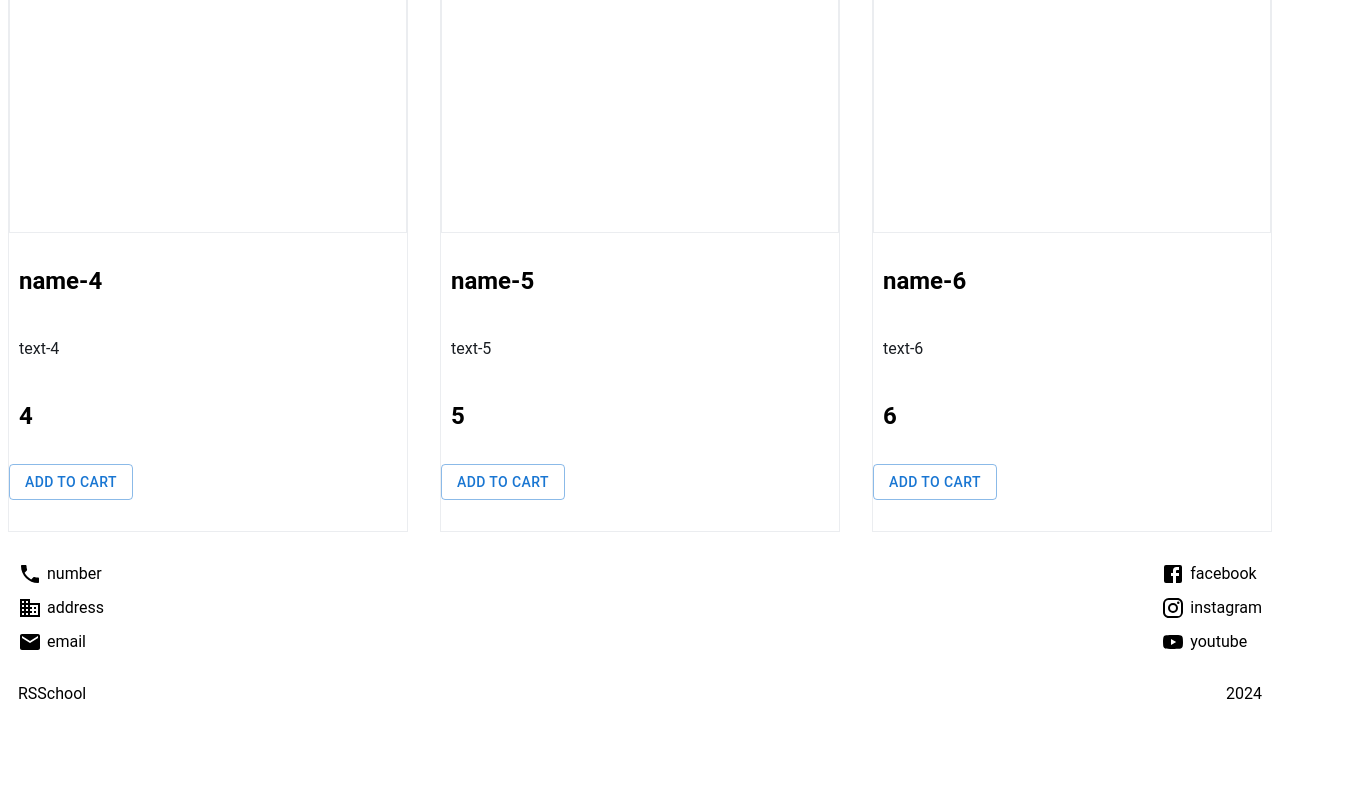
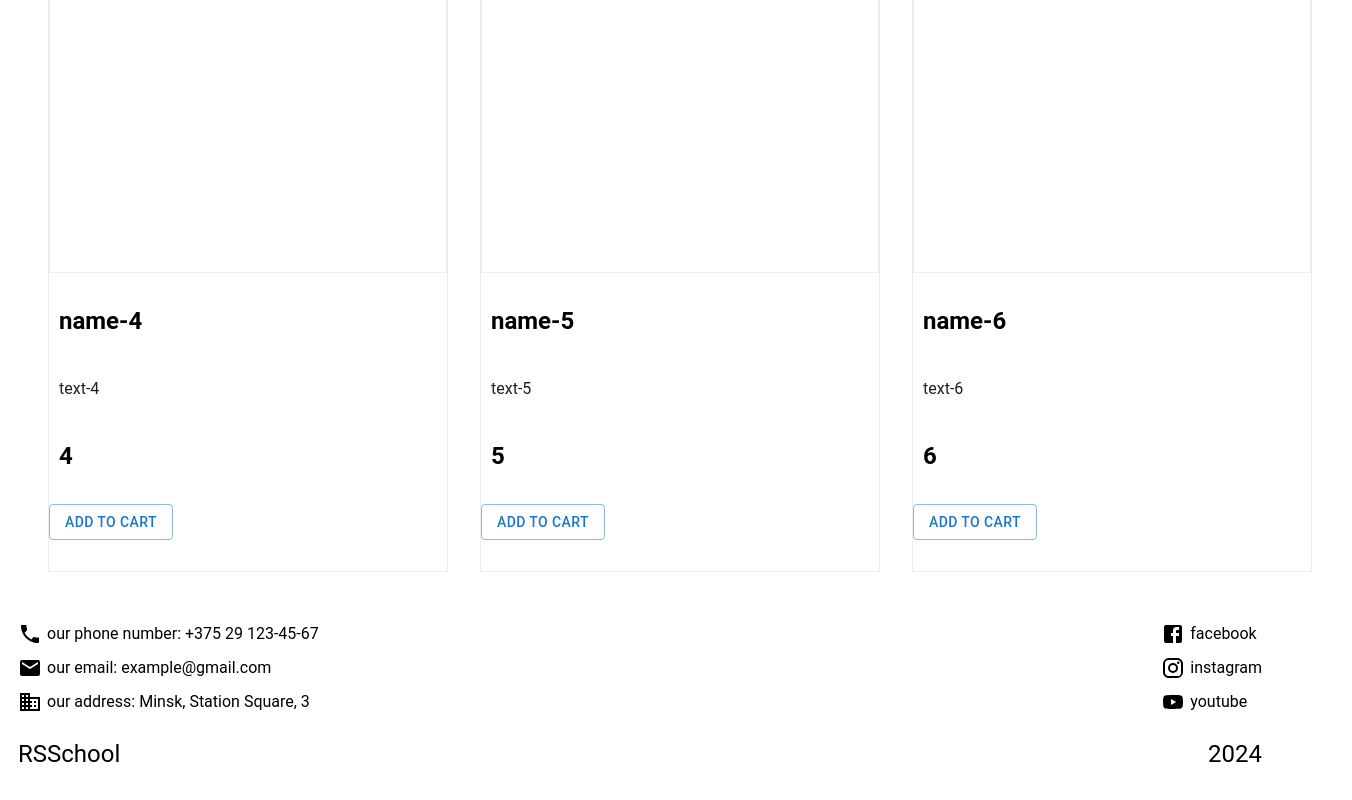
Before and after one commit to maybe-skiFF/eCommerce-Application, a React (Vite) app: page / in a window 1280 px wide. Shown: the part 1121-1921 px from the top of the page, 1352 px wide, since content can reach past the window. Before the commit the page ends 1863 px from the top, so only its background shows below. Built offline with nearby package versions, Linux system fonts and the light colour scheme.

Commit message:
feat: add footer info

```diff
--- a/src/App.css
+++ b/src/App.css
@@ -4,7 +4,6 @@
 
 #root {
   width: 100%;
-  max-width: 1280px;
   margin: 0 auto;
   padding: 0;
   box-sizing: border-box;
--- a/src/components/pages/MainPage/Footer/Footer.scss
+++ b/src/components/pages/MainPage/Footer/Footer.scss
@@ -4,8 +4,9 @@
 }
 
 .footer {
+  box-sizing: border-box;
+  margin: 0 auto;
   padding: 0 10px;
-  box-sizing: border-box;
 }
 
 .info {
@@ -24,12 +25,6 @@
 .contact__item,
 .social__item {
   margin-top: 10px;
-  display: flex;
-  align-items: center;
-
-  & span {
-    margin-left: 5px;
-  }
 
   & a {
     text-decoration: none;
@@ -48,4 +43,13 @@
   justify-content: space-between;
   height: 80px;
   align-items: center;
+
+  &__text {
+    font-size: 24px;
+
+    & a {
+      text-decoration: none;
+      color: black;
+    }
+  }
 }
--- a/src/components/pages/MainPage/Footer/Footer.tsx
+++ b/src/components/pages/MainPage/Footer/Footer.tsx
@@ -11,19 +11,19 @@ function Footer() {
     <footer className="footer container">
       <div className="info">
         <ul className="contact__list">
-          <li className="contact__item"><PhoneIcon /><span>number</span></li>
-          <li className="contact__item"><BusinessIcon /><span>address</span></li>
-          <li className="contact__item"><EmailIcon /><span>email</span></li>
+          <li className="contact__item"><a href="+375291234567"><PhoneIcon /><span>our phone number: +375 29 123-45-67</span></a></li>
+          <li className="contact__item"><a href="mailto:example@gmail.com"><EmailIcon /><span>our email: example@gmail.com</span></a></li>
+          <li className="contact__item"><a href=""><BusinessIcon /><span>our address: Minsk, Station Square, 3</span></a></li>
         </ul>
         <ul className="social__list">
-          <li className="social__item"><a href="#"><FacebookIcon /><span>facebook</span></a></li>
-          <li className="social__item"><a href="#"><InstagramIcon /><span>instagram</span></a></li>
-          <li className="social__item"><a href="#"><YouTubeIcon /><span>youtube</span></a></li>
+          <li className="social__item"><a target='blank' href="https://www.facebook.com/"><FacebookIcon /><span>facebook</span></a></li>
+          <li className="social__item"><a target='blank' href="https://www.instagram.com/"><InstagramIcon /><span>instagram</span></a></li>
+          <li className="social__item"><a target='blank' href="https://www.youtube.com/"><YouTubeIcon /><span>youtube</span></a></li>
         </ul>
       </div>
       <div className="copyright">
-        <p>RSSchool</p>
-        <p>2024</p>
+        <p className='copyright__text'><a target='blank' href="https://rs.school/">RSSchool</a></p>
+        <p className='copyright__text'>2024</p>
       </div>
     </footer>
   );
--- a/src/components/pages/MainPage/Header/Header.scss
+++ b/src/components/pages/MainPage/Header/Header.scss
@@ -9,6 +9,7 @@
   align-items: center;
   padding: 20px 40px;
   box-sizing: border-box;
+  margin: 0 auto;
 
   &__title {
     font-size: 36px;
--- a/src/components/pages/MainPage/Main/Main.scss
+++ b/src/components/pages/MainPage/Main/Main.scss
@@ -1,3 +1,8 @@
+.main {
+  margin: 0 auto;
+  padding: 20px 40px;
+}
+
 .container {
   width: 100%;
   max-width: 1280px;
@@ -7,6 +12,7 @@
   width: 100%;
   display: flex;
   justify-content: center;
+  margin-top: 20px;
 
   &__item {
     width: 200px;
@@ -68,3 +74,9 @@
   font-size: 24px;
   font-weight: 700;
 }
+
+@media (max-width: 769px) {
+  .shop__item {
+    width: 350px;
+  }
+}
--- a/src/components/pages/MainPage/Main/Main.tsx
+++ b/src/components/pages/MainPage/Main/Main.tsx
@@ -15,7 +15,7 @@ export default function Main() {
   };
 
   return (
-    <main className='container'>
+    <main className='main container'>
       <ChoiceGender selectedGender={selectedGender} handleChange={handleChange} />
       <ShowMainImage selectedGender={selectedGender} />
       <ShowShopCard />
```
